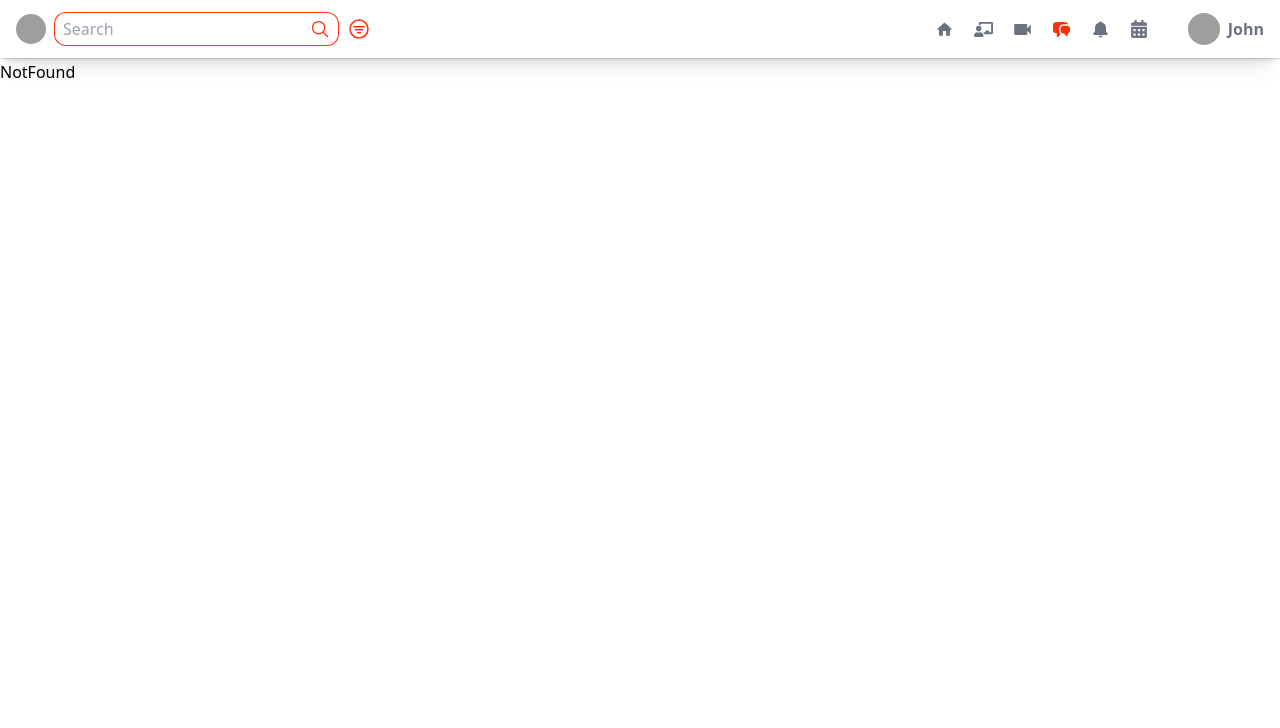
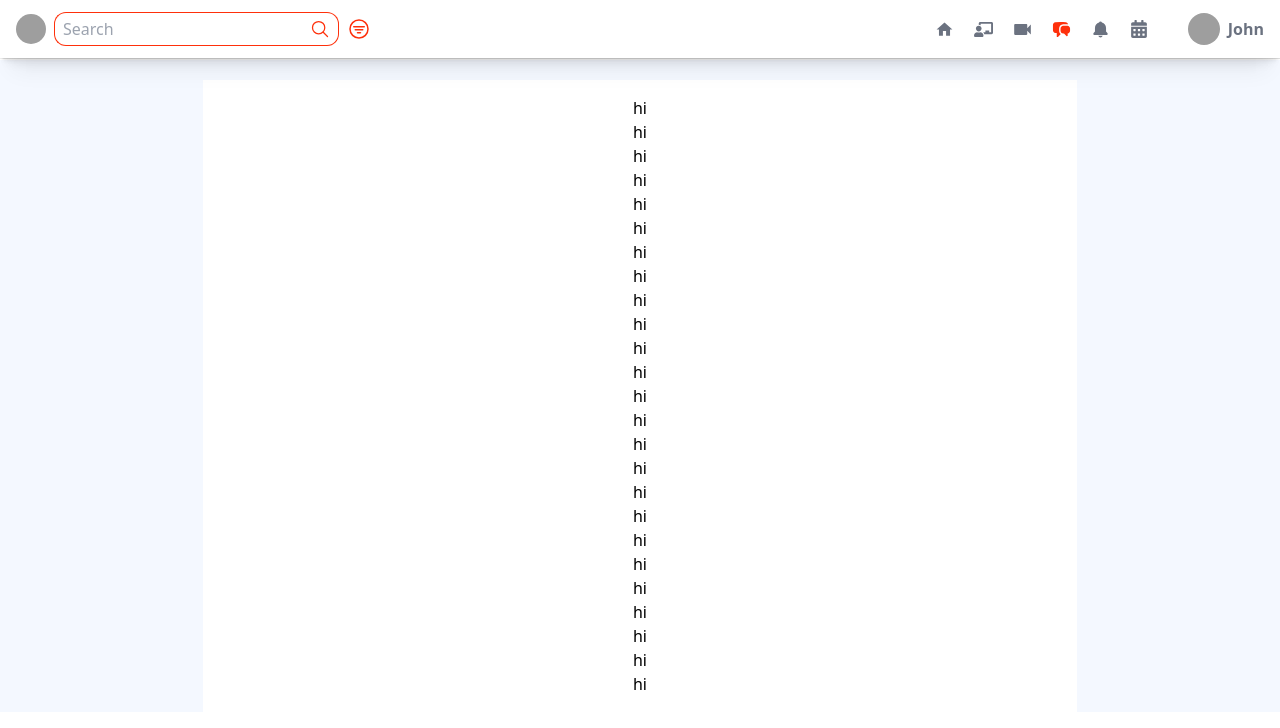
Before and after one commit to Mansour4955/coaching-front, a React (Create React App) app: page /chat in a window 1280 px wide. Shown: the top 728 px of the page. Built offline with nearby package versions, Linux system fonts and the light colour scheme; grey boxes are pictures that could not be loaded; the HTML template or start-up script is replaced by a standard one.

Commit message:
start creating appointment popup

```diff
--- a/src/App.js
+++ b/src/App.js
@@ -7,6 +7,7 @@ import Register from "./auth/Register";
 import NotFound from "./pages/NotFound";
 import CoachCards from "./pages/CoachCards";
 import CoachProfile from "./pages/CoachProfile";
+import ChatPage from "./pages/ChatPage";
 function App() {
   return (
     <div className="">
@@ -18,6 +19,7 @@ function App() {
           <Route index element={<Home />} />
           <Route path="login" element={<Login />} />
           <Route path="register" element={<Register />} />
+          <Route path="chat" element={<ChatPage />} />
           <Route path="coachCards" element={<CoachCards />} />
           <Route path="coachCards/:coachProfileId" element={<CoachProfile />} />
           <Route path="*" element={<NotFound />} />
--- /dev/null
+++ b/src/pages/ChatPage.jsx
@@ -0,0 +1,39 @@
+const ChatPage = () => {
+  return (
+    <div className="flex justify-center  gap-x-10 pt-5 px-4 bg-white_color">
+      <div className="w-[70%] flex flex-col">
+        <div className="flex justify-center p-4 bg-white">
+          <div>
+            <p>hi</p>
+            <p>hi</p>
+            <p>hi</p>
+            <p>hi</p>
+            <p>hi</p>
+            <p>hi</p>
+            <p>hi</p>
+            <p>hi</p>
+            <p>hi</p>
+            <p>hi</p>
+            <p>hi</p>
+            <p>hi</p>
+            <p>hi</p>
+            <p>hi</p>
+            <p>hi</p>
+            <p>hi</p>
+            <p>hi</p>
+            <p>hi</p>
+            <p>hi</p>
+            <p>hi</p>
+            <p>hi</p>
+            <p>hi</p>
+            <p>hi</p>
+            <p>hi</p>
+            <p>hi</p>
+          </div>
+        </div>
+      </div>
+    </div>
+  );
+};
+
+export default ChatPage;
--- a/src/pages/CoachProfile.jsx
+++ b/src/pages/CoachProfile.jsx
@@ -5,8 +5,10 @@ import { coachCardInfo, postInfo } from "../data";
 import { MdOutlineStarPurple500, MdOutlineStarOutline } from "react-icons/md";
 import { useParams } from "react-router-dom";
 import StarRating from "../StarRating";
+import Appointment from "../popups/Appointment";
 const CoachProfile = () => {
   const [reviewText, setReviewText] = useState("");
+  const [showAppointment, setShowAppointment] = useState(false);
   const [rating, setRating] = useState(0);
   const [counter, setCounter] = useState(0);
   const { coachProfileId } = useParams();
@@ -26,9 +28,7 @@ const CoachProfile = () => {
   const handleFollow = () => {
     console.log("Follow");
   };
-  const handleappointment = () => {
-    console.log("Rendez-vous");
-  };
+
   const handleReviewData = (e) => {
     e.preventDefault();
     console.log(reviewText);
@@ -51,7 +51,7 @@ const CoachProfile = () => {
   return (
     <div className="bg-white_color pt-5 flex justify-center">
       <div className="w-[60%] max-sm:w-[95%] max-md:w-[90%] max-lg:w-[80%] max-xl:w-[70%]  flex-col flex ">
-        <div className="flex flex-col gap-10">
+        <div className="flex flex-col gap-10 relative">
           <div className="bg-white p-4">
             <div className="bg-white flex flex-col gap-6 p-4 shadow-[rgba(0,_0,_0,_0.24)_0px_3px_8px] rounded-lg">
               <div className="flex flex-col gap-3">
@@ -60,7 +60,7 @@ const CoachProfile = () => {
                   alt={imageUrl}
                   src={imageUrl}
                 />
-                <div className=" flex flex-col gap-3">
+                <div className=" flex flex-col gap-3 ">
                   <div className="mx-auto flex flex-col justify-center items-center">
                     <div className="flex flex-col gap-2 items-center justify-center">
                       <p className="font-semibold text-lg max-md:text-base">
@@ -104,12 +104,15 @@ const CoachProfile = () => {
                           Follow
                         </p>
                         <p
-                          onClick={handleappointment}
+                          onClick={()=>setShowAppointment(!showAppointment)}
                           className="px-2 py-1 bg-main_color text-white font-medium rounded-lg text-sm capitalize cursor-pointer w-[100px] flex items-center justify-center hover:text-main_color hover:bg-white duration-200 border hover:border-main_color active:bg-main_color active:text-white max-md:text-xs  max-md:w-[90px]"
                         >
                           Appointment
                         </p>
                       </div>
+                      {showAppointment && <div>
+                        <Appointment/>
+                        </div>}
                     </div>
                   </div>
                   <p className="font-medium">
--- /dev/null
+++ b/src/popups/Appointment.jsx
@@ -0,0 +1,41 @@
+import React from "react";
+
+const Appointment = ({  }) => {
+//   const handleDeleteComment = () => {
+//     console.log(commentId);
+//     setShowDeleteCommentPopup(false);
+//   };
+  return (
+    <div className="absolute -translate-x-2/4 top-[100px] left-2/4 z-20 shadow-[rgba(0,_0,_0,_0.4)_0px_30px_90px]  rounded-lg w-[70%]">
+      <div className=" rounded-lg p-2 flex items-center justify-center flex-col  bg-white">
+       <div>
+        <p>hii</p>
+        <p>hii</p>
+        <p>hii</p>
+        <p>hii</p>
+        <p>hii</p>
+        <p>hii</p>
+        <p>hii</p>
+        <p>hii</p>
+        <p>hii</p>
+        <p>hii</p>
+        <p>hii</p>
+        <p>hii</p>
+        <p>hii</p>
+        <p>hii</p>
+        <p>hii</p>
+        <p>hii</p>
+        <p>hii</p>
+        <p>hii</p>
+        <p>hii</p>
+        <p>hii</p>
+        <p>hii</p>
+
+       </div>
+
+      </div>
+    </div>
+  );
+};
+
+export default Appointment;
```
